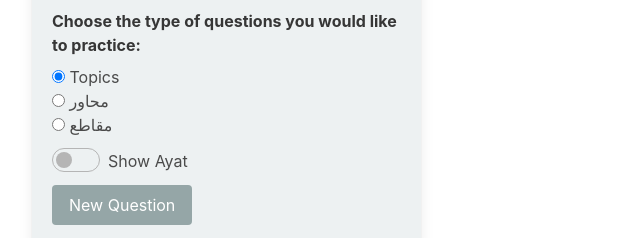
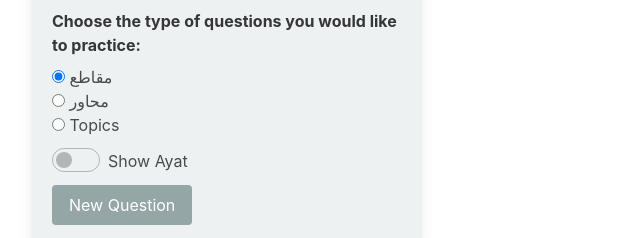
Before and after one commit to HibaShaban/muddakir, a website: page index.html in a window 1280 px wide. Shown: the part 209-447 px from the top of the page, 0-640 px from the left. Drawn offline with nearby package versions, Linux system fonts and the light colour scheme.

Commit message:
switched topics and maqati

```diff
--- a/index.html
+++ b/index.html
@@ -40,16 +40,16 @@
                             <label class="label is-size-6">Choose the type of questions you would like to practice:</label>
                             <div class="control">
                                 <label class="radio">
-                                    <input type="radio" name="question" value="topics" checked>
-                                    Topics
+                                    <input type="radio" name="question" value="maqati" checked>
+                                    مقاطع
                                 </label><br>
                                 <label class="radio">
                                     <input type="radio" name="question" value="mahawir">
                                     محاور
                                 </label><br>
                                 <label class="radio">
-                                    <input type="radio" name="question" value="maqati">
-                                    مقاطع
+                                    <input type="radio" name="question" value="topics">
+                                     Topics
                                 </label>
                             </div>
                             </div>
```
